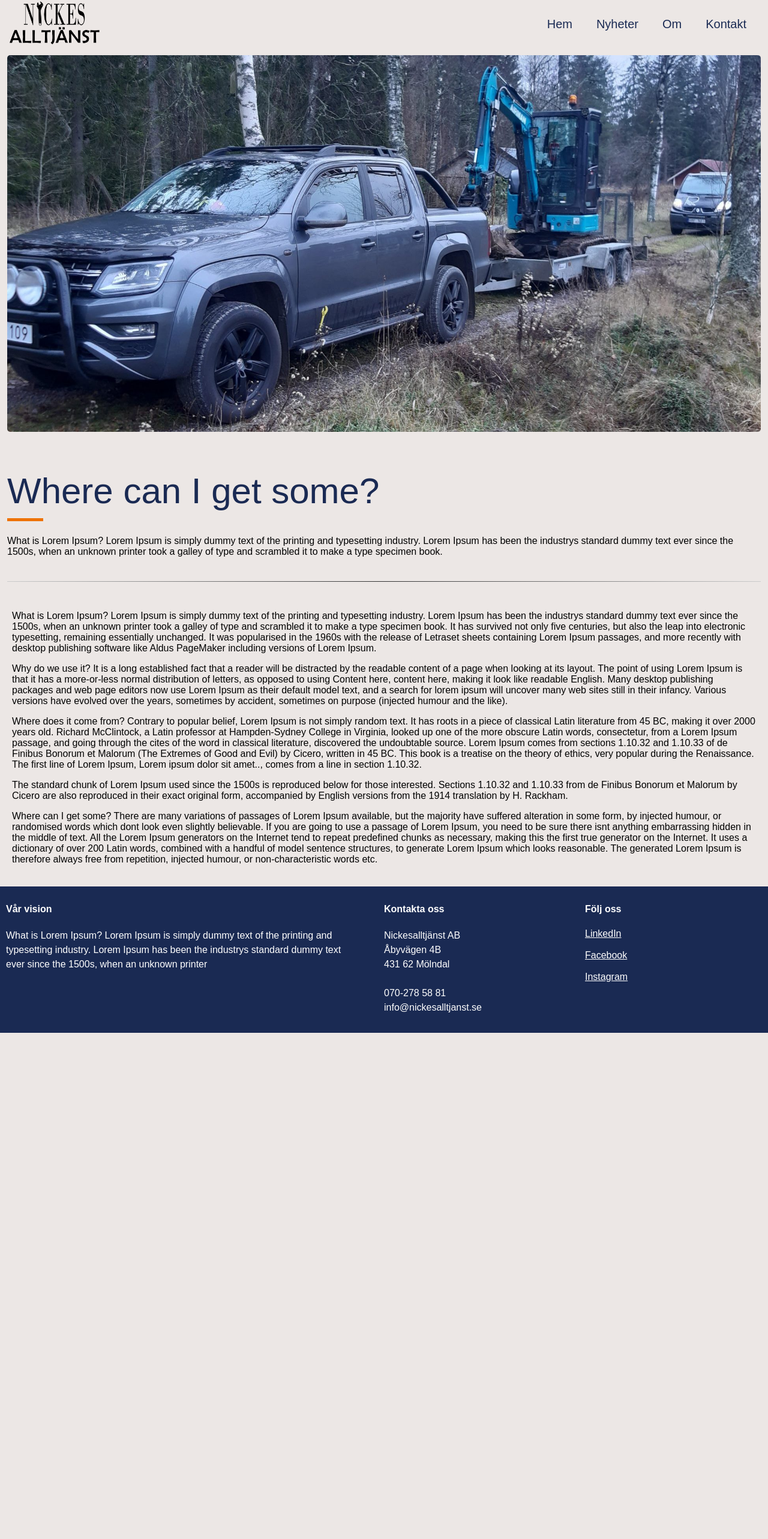
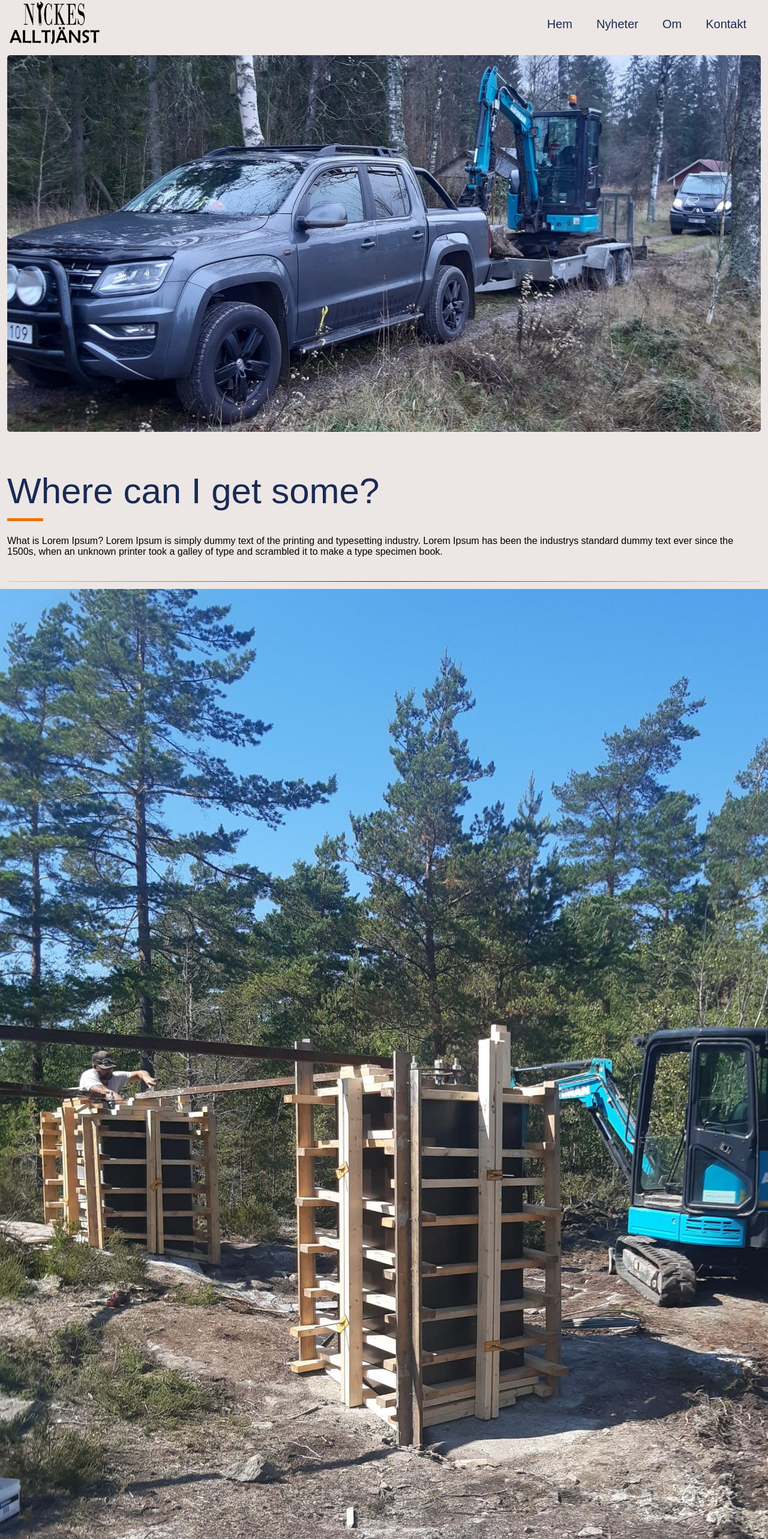
Before and after one commit to skinksteek/nickesalltjanst, a React (Create React App) app: page /hem in a window 1280 px wide. Shown: the top 2566 px of the page at 60% size. Before the commit the page ends 1722 px from the top, so only its background shows below. Built offline with nearby package versions, Linux system fonts and the light colour scheme.

Commit message:
created an carousel with material ui library

```diff
--- a/package.json
+++ b/package.json
@@ -5,11 +5,15 @@
   "dependencies": {
     "@fortawesome/free-solid-svg-icons": "^6.5.1",
     "@fortawesome/react-fontawesome": "^0.2.0",
+    "@mui/icons-material": "^5.15.13",
+    "@mui/material": "^5.15.13",
     "@testing-library/jest-dom": "^5.17.0",
     "@testing-library/react": "^13.4.0",
     "@testing-library/user-event": "^13.5.0",
+    "prop-types": "^15.8.1",
     "react": "^18.2.0",
     "react-dom": "^18.2.0",
+    "react-material-ui-carousel": "^3.4.2",
     "react-router-dom": "^6.21.3",
     "react-scripts": "5.0.1",
     "web-vitals": "^2.1.4"
--- /dev/null
+++ b/src/assets/json/data.js
@@ -0,0 +1,27 @@
+export const data = [
+  {
+    id: 1,
+    image: require("../images/pro-3VQIUFO4.jpeg"),
+    title: "Where can I get some?",
+  },
+  {
+    id: 2,
+    image: require("../images/pro-aD0p4iGZ.jpeg"),
+    title: "Aldus PageMaker",
+  },
+  {
+    id: 3,
+    image: require("../images/pro-djZIYL17.jpeg"),
+    title: "injected humour and the like",
+  },
+  {
+    id: 4,
+    image: require("../images/pro-oPTOJPx4.jpeg"),
+    title: "1914 translation by H. Rackham",
+  },
+  {
+    id: 5,
+    image: require("../images/pro-QOoLNIF7.jpeg"),
+    title: "injected humour, or non-characteristic words etc.",
+  },
+];
--- /dev/null
+++ b/src/components/Carousel.js
@@ -0,0 +1,18 @@
+import React from "react";
+import Carousel from "react-material-ui-carousel";
+import Item from "./Item";
+import { data } from "../assets/json/data";
+
+function PhotoSlider() {
+  return (
+    <Carousel>
+      {data.map(
+        (item) => (
+          console.log(item.image), (<Item key={item.id} item={item} />)
+        )
+      )}
+    </Carousel>
+  );
+}
+
+export default PhotoSlider;
--- a/src/components/Hero.js
+++ b/src/components/Hero.js
@@ -1,10 +1,11 @@
 import React from "react";
 import "../assets/styles/hero.css";
+import bilCropped from "../assets/images/bil-cropped.jpg";
 
 const Hero = () => {
   return (
     <section className="hero-container">
-      <img src={require("../assets/images/bil-cropped.jpg")} />
+      <img src={bilCropped} />
 
       <article className="text-container">
         <div className="hero-title">
--- /dev/null
+++ b/src/components/Item.js
@@ -0,0 +1,24 @@
+import React from "react";
+import { Paper, Button } from "@mui/material";
+import PropTypes from "prop-types";
+
+function Item({ item }) {
+  return (
+    <Paper>
+      <img src={item.image} alt={item.title}></img>
+      <h2>{item.title}</h2>
+
+      <Button className="CheckButton">Check it out!</Button>
+    </Paper>
+  );
+}
+
+Item.propTypes = {
+  item: PropTypes.shape({
+    id: PropTypes.number.isRequired,
+    image: PropTypes.string.isRequired,
+    title: PropTypes.string.isRequired,
+  }).isRequired,
+};
+
+export default Item;
--- a/src/components/Navbar.js
+++ b/src/components/Navbar.js
@@ -1,6 +1,7 @@
 import "../assets/styles/navbar.css";
 import "../assets/styles/styles.css";
 import React, { useState, useEffect } from "react";
+import logoTrans from "../assets/images/logo-trans.png";
 
 export default function Navbar() {
   const [clicked, setClicked] = useState(false);
@@ -20,10 +21,7 @@ export default function Navbar() {
       <nav className="nav">
         <div className="">
           <a id="logo" href="/hem">
-            <img
-              src={require("../assets/images/logo-trans.png")}
-              alt="Nickesalltjänst"
-            />
+            <img src={logoTrans} alt="Nickesalltjänst" />
           </a>
         </div>
 
--- a/src/pages/Hem.js
+++ b/src/pages/Hem.js
@@ -1,11 +1,13 @@
 import React from "react";
 import "../assets/styles/hem.css";
 import Hero from "../components/Hero";
+import Carousel from "../components/Carousel";
 
 export default function Home() {
   return (
     <div>
       <Hero />
+      <Carousel />
       <div className="p-container">
         <p>
           What is Lorem Ipsum? Lorem Ipsum is simply dummy text of the printing
```
Also changed, not shown: src/assets/styles/carousel.css (added), 1 other file (tests, documents, lock files or other folders).
